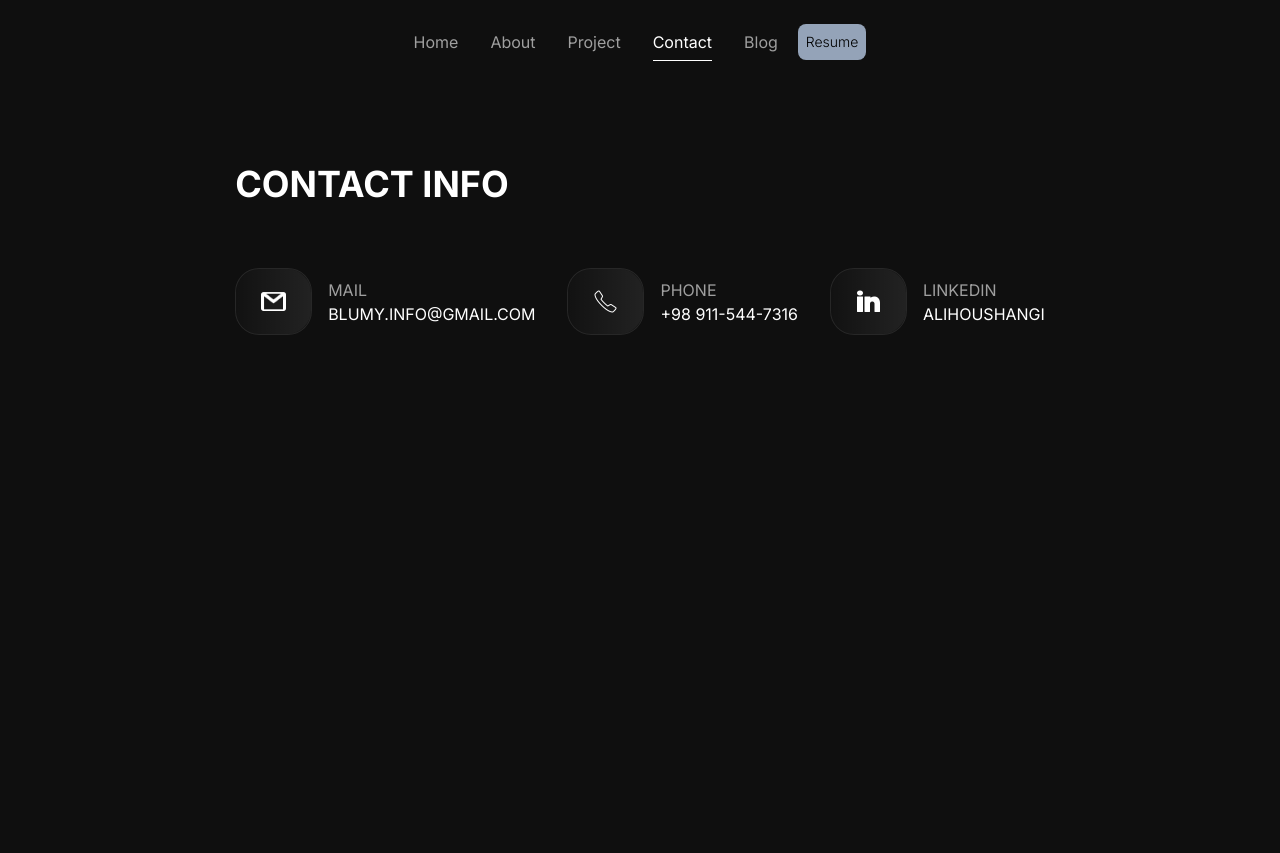
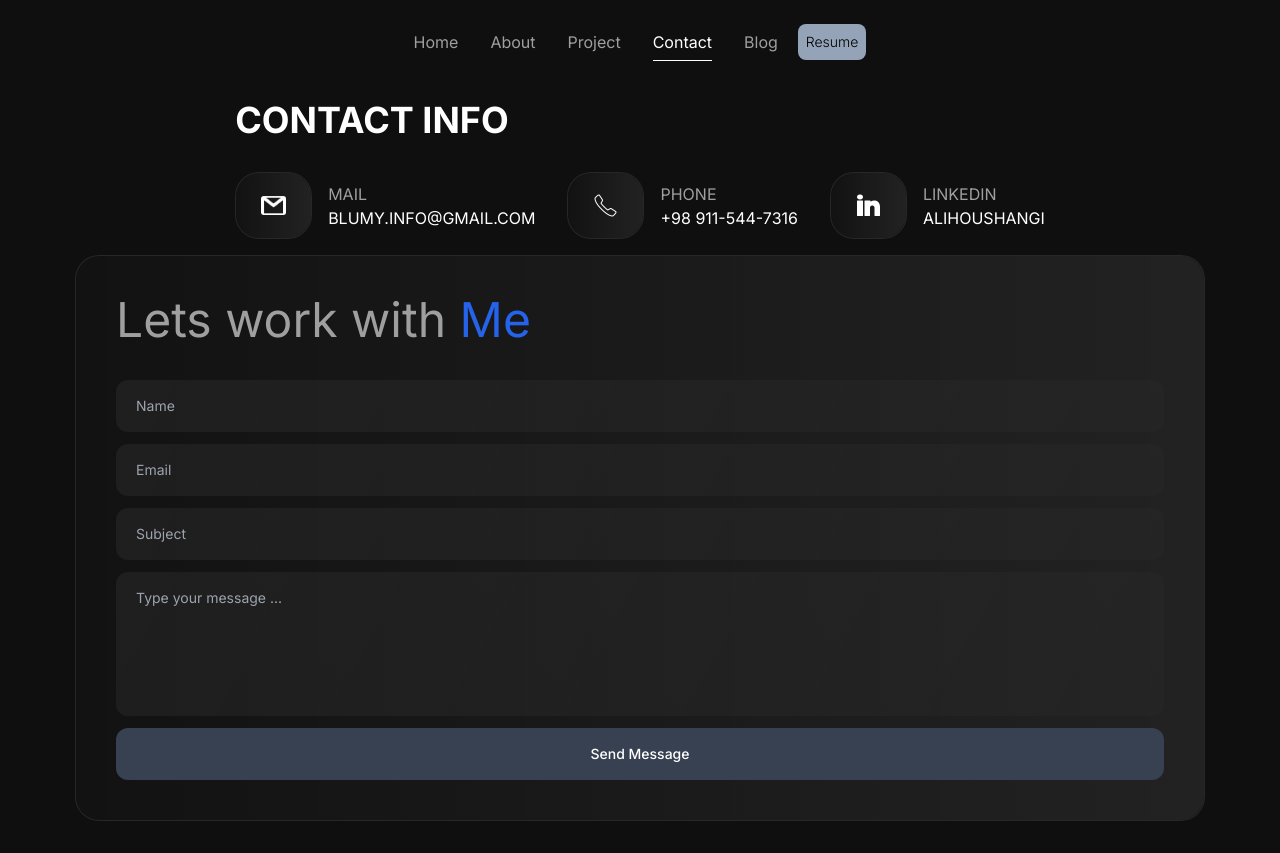
Before and after one commit to alihoushngi/Portfolio-v2, a Next.js app: page /contact in a window 1280 px wide. Before the commit the page ends 800 px from the top, so only its background shows below. Built offline with nearby package versions, Linux system fonts and the light colour scheme.

Commit message:
bugs fixed

```diff
--- a/package.json
+++ b/package.json
@@ -9,6 +9,7 @@
     "lint": "next lint"
   },
   "dependencies": {
+    "@formspree/react": "^2.5.1",
     "@types/aos": "^3.0.4",
     "@types/node": "20.4.6",
     "@types/react": "18.2.18",
--- a/src/app/contact/page.tsx
+++ b/src/app/contact/page.tsx
@@ -14,9 +14,9 @@ const page = () => {
   return (
     <>
       <Navbar />
-      <Layout customClass="max-md:flex-col-reverse">
+      <Layout customClass="max-md:flex-col-reverse flex-col justify-center item-center">
         <ContactWrapperLeftSide />
-        {/* <ContactWrapperRightSide /> */}
+        <ContactWrapperRightSide />
       </Layout>
     </>
   );
--- a/src/components/Base/Contact/ContactWrapperLeftSide/ContactWrapperLeftSide.tsx
+++ b/src/components/Base/Contact/ContactWrapperLeftSide/ContactWrapperLeftSide.tsx
@@ -1,16 +1,28 @@
-import React from "react";
+"use client";
+
+import React, { useEffect } from "react";
 import ConatctElement from "@/components/Shared/ConatctElement/ConatctElement";
 import ContactIcons from "@/components/Shared/ContactIcons/ContactIcons";
 import { ContactList, contactData } from "./ContactWrapperLeftSideList";
+import AOS from "aos";
+import "aos/dist/aos.css";
 
 const ContactWrapperLeftSide = () => {
+  useEffect(() => {
+    AOS.init();
+  }, []);
+
   return (
-    <div className="w-full max-md:w-full flex max-md:gap-9 max-md:mb-9 flex-col items-center">
+    <div
+      className="w-full max-md:w-full flex max-md:gap-9 max-md:mb-9 flex-col items-center aos"
+      data-aos="fade-up"
+      data-aos-duration="1500"
+    >
       <div>
         <h3 className="uppercase text-white font-bold text-4xl">
           Contact Info
         </h3>
-        <div className="mt-16 flex gap-8 max-md:flex-col">
+        <div className="mt-8 flex gap-8 max-md:flex-col">
           {contactData.map((data, key) => {
             return (
               <ConatctElement
--- a/src/components/Base/Contact/ContactWrapperRightSide/ContactWrapperRightSide.tsx
+++ b/src/components/Base/Contact/ContactWrapperRightSide/ContactWrapperRightSide.tsx
@@ -1,17 +1,32 @@
-import React from "react";
+"use client";
+
+import React, { useEffect, useState } from "react";
 import CardContainer from "@/components/Containers/CardContainer/CardContainer";
 import Input from "@/components/Shared/Input/Input";
 import { FormAtt } from "./ContactWrapperRightSideFormList";
+import { useForm, ValidationError } from "@formspree/react";
 
 const ContactWrapperRightSide = () => {
+  const [state, handleSubmit] = useForm("mvoeadql");
+  const [formSubmited, setFormSubmited] = useState(false);
+  useEffect(() => {
+    if (state.succeeded) {
+      setFormSubmited(true);
+    }
+  }, [state]);
+
   return (
-    <div className="w-2/3 max-md:w-full hidden">
+    <div className="w-full max-md:w-full mb-8">
       <CardContainer cardCustomStyle="p-10">
         <div className="flex flex-col min-h-[400px] relative z-20 ">
           <h1 className="text-5xl mb-9">
             Lets work with <span className="text-blue-600">Me</span>
           </h1>
-          <form className="flex flex-col w-full gap-3">
+          {!formSubmited ? (
+            <form
+              className="flex flex-col w-full gap-3"
+              onSubmit={handleSubmit}
+            >
               {FormAtt.map((data, index) => {
                 return (
                   <Input
@@ -27,11 +42,25 @@ const ContactWrapperRightSide = () => {
                 id="des"
                 className="w-full border-none rounded-xl py-4 px-5 text-sm block text-white resize-none h-36"
                 placeholder="Type your message ..."
-            ></textarea>
-            <button className="w-full capitalize border-none rounded-xl py-4 px-5 text-sm bg-gray-700 text-white inline-block transition-all font-medium hover:bg-white hover:text-black">
+              />
+              <ValidationError
+                prefix="Message"
+                field="des"
+                errors={state.errors}
+              />
+              <button
+                type="submit"
+                disabled={state.submitting}
+                className="w-full capitalize border-none rounded-xl py-4 px-5 text-sm bg-gray-700 text-white inline-block transition-all font-medium hover:bg-white hover:text-black"
+              >
                 send message
               </button>
             </form>
+          ) : (
+            <h3 className="text-center text-2xl font-semibold ">
+              Form submitted
+            </h3>
+          )}
         </div>
       </CardContainer>
     </div>
--- a/src/components/Base/Info/InfoTopSectionWrapper/InfoTopSectionWrapper.tsx
+++ b/src/components/Base/Info/InfoTopSectionWrapper/InfoTopSectionWrapper.tsx
@@ -1,16 +1,26 @@
 "use client";
 
-import React from "react";
+import React, { useEffect } from "react";
 import InfoDesc from "@/components/Shared/InfoPage/InfoDesc/InfoDesc";
 import InfoPhoto from "@/components/Shared/InfoPage/InfoPhoto/InfoPhoto";
+import AOS from "aos";
+import "aos/dist/aos.css";
 
 const InfoTopSectionWrapper = () => {
+  useEffect(() => {
+    AOS.init();
+  }, []);
+
   return (
     <div className="flex relative flex-wrap l:max-h-[325px] justify-between max-l:gap-4">
       <InfoPhoto />
       <div className="md:w-[69%] max-l:flex-grow-0 max-l:flex-shrink-0 max-l:basis-auto max-l:w-full ">
         <div className="h-full max-l:flex-grow-0 max-l:flex-shrink-0 max-l:basis-auto w-full flex flex-col justify-between gap-3">
-          <div className="relative w-full flex flex-wrap content-start py-0 h-fit max-md:p-0 mb-0">
+          <div
+            className="relative w-full flex flex-wrap content-start py-0 h-fit max-md:p-0 mb-0 aos"
+            data-aos="fade-up"
+            data-aos-duration="1500"
+          >
             <h2 className="text-white text-3xl font-bold items-center max-2l:text-3xl text-center w-full">
               SELF-SUMMARY
             </h2>
--- a/src/components/Base/Layout/Layout.tsx
+++ b/src/components/Base/Layout/Layout.tsx
@@ -5,7 +5,7 @@ import { ILayoutTypes } from "./LayoutTypes";
 const Layout: ReactComponent<ILayoutTypes> = (props) => {
   const { children, customClass } = props;
   return (
-    <section className="pt-20 max-sm:pt-0">
+    <section className="pt-4 max-sm:pt-0">
       <div
         className={` max-sm:container w-full px-5 max-w-[1170px] mx-auto flex gap-4 ${customClass} `}
       >
--- a/src/components/Containers/CardContainer/CardContainer.tsx
+++ b/src/components/Containers/CardContainer/CardContainer.tsx
@@ -1,12 +1,39 @@
 "use client";
-import React, { useEffect } from "react";
+import React, { useEffect, useState } from "react";
+import { ReactComponent } from "@/types/types";
+import { ICardContainerProps } from "./CardContainerTypes";
 import AOS from "aos";
 import "aos/dist/aos.css";
-import { ReactComponent } from "@/types/types";
-import { ICardContainerProps } from "./CardContainerTypes";
 
 const CardContainer: ReactComponent<ICardContainerProps> = (props) => {
-  const { aos = true, children, cardCustomStyle, containerStyle } = props;
+  const [isMobile, setIsMobile] = useState(false);
+
+  useEffect(() => {
+    // Function to update isMobile state based on window dimensions
+    const handleResize = () => {
+      setIsMobile(window.innerWidth <= 500);
+    };
+
+    // Initialize AOS
+    AOS.init();
+
+    // Event listener to update isMobile state on window resize
+    window.addEventListener("resize", handleResize);
+
+    // Initial check for mobile
+    handleResize();
+
+    // Clean up event listener on component unmount
+    return () => {
+      window.removeEventListener("resize", handleResize);
+    };
+  }, []);
+  const {
+    aos = isMobile ? false : true,
+    children,
+    cardCustomStyle,
+    containerStyle,
+  } = props;
   useEffect(() => {
     AOS.init();
   }, []);
--- a/src/components/Shared/InfoPage/InfoExperience/InfoExperience.tsx
+++ b/src/components/Shared/InfoPage/InfoExperience/InfoExperience.tsx
@@ -1,16 +1,26 @@
 "use client";
 
-import React from "react";
+import React, { useEffect } from "react";
 import CardContainer from "@/components/Containers/CardContainer/CardContainer";
 import { InfoExperienceList } from "./InfoExperienceList";
 import Link from "next/link";
+import AOS from "aos";
+import "aos/dist/aos.css";
 
 import "aos/dist/aos.css";
 
 const InfoExperience = () => {
+  useEffect(() => {
+    AOS.init();
+  }, []);
+
   return (
     <div className="w-full">
-      <h2 className="text-3xl uppercase text-white mb-1 text-center font-bold">
+      <h2
+        className="text-3xl uppercase text-white mb-1 text-center font-bold aos"
+        data-aos="fade-up"
+        data-aos-duration="1500"
+      >
         Experience
       </h2>
       <div className="flex flex-wrap items-center justify-center gap-4 w-full">
--- a/src/components/Shared/MainPage/MainInfo/MainInfo.tsx
+++ b/src/components/Shared/MainPage/MainInfo/MainInfo.tsx
@@ -18,13 +18,13 @@ const MainInfo = () => {
           />
         </div>
         <div className="max-2l:pt-2 max-sm:pr-5">
-          <h3 className="text-[#bcbcbc] opacity-70 text-[10px] mb-1 max-2l:leading-5 max-l:text-sm">
+          <h3 className="text-[#bcbcbc] opacity-70 text-[10px] mb-1 max-2l:leading-7 max-l:text-[14px]">
             FRONTEND DEVELOPER
           </h3>
-          <h1 className="text-2xl leading-10 text-white font-medium mb-3 max-2l:text-2xl max-2l:leading-5 max-l:text-4xl max-l:leading-5 max-sm:text-sm">
+          <h1 className="text-2xl leading-10 text-white font-medium mb-3 max-2l:text-2xl max-2l:leading-7 max-l:text-4xl max-l:leading-5 max-sm:text-sm">
             Ali Houshangi
           </h1>
-          <h2 className="text-xs m-0 z-20 relative leading-6 max-2l:leading-5 max-l:text-xl max-l:leading-5 max-sm:text-[10px]">
+          <h2 className="text-xs m-0 z-20 relative leading-6 max-2l:leading-5 max-l:text-xl max-l:leading-7 max-sm:text-[10px]">
             I am a frontend web designer with a passion for Next.js technology
           </h2>
         </div>
```
Also changed, not shown: 1 other file (tests, documents, lock files or other folders). Lines whose indentation alone changed are shown as unchanged.
